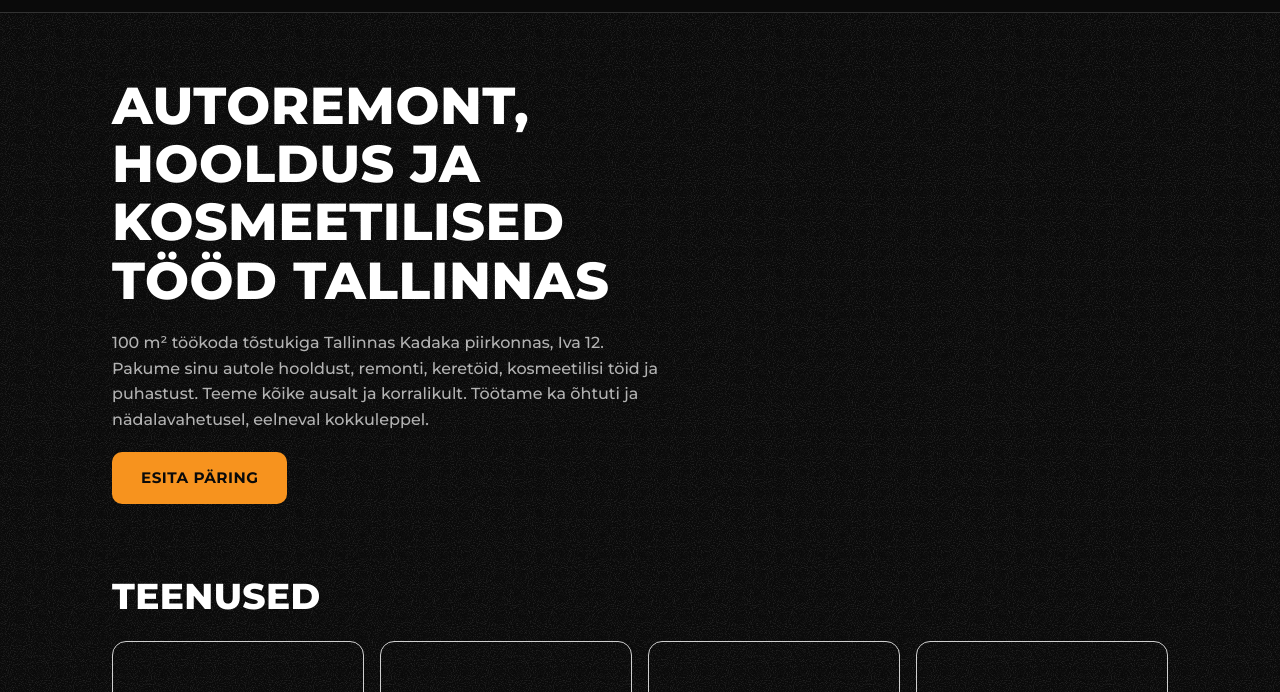
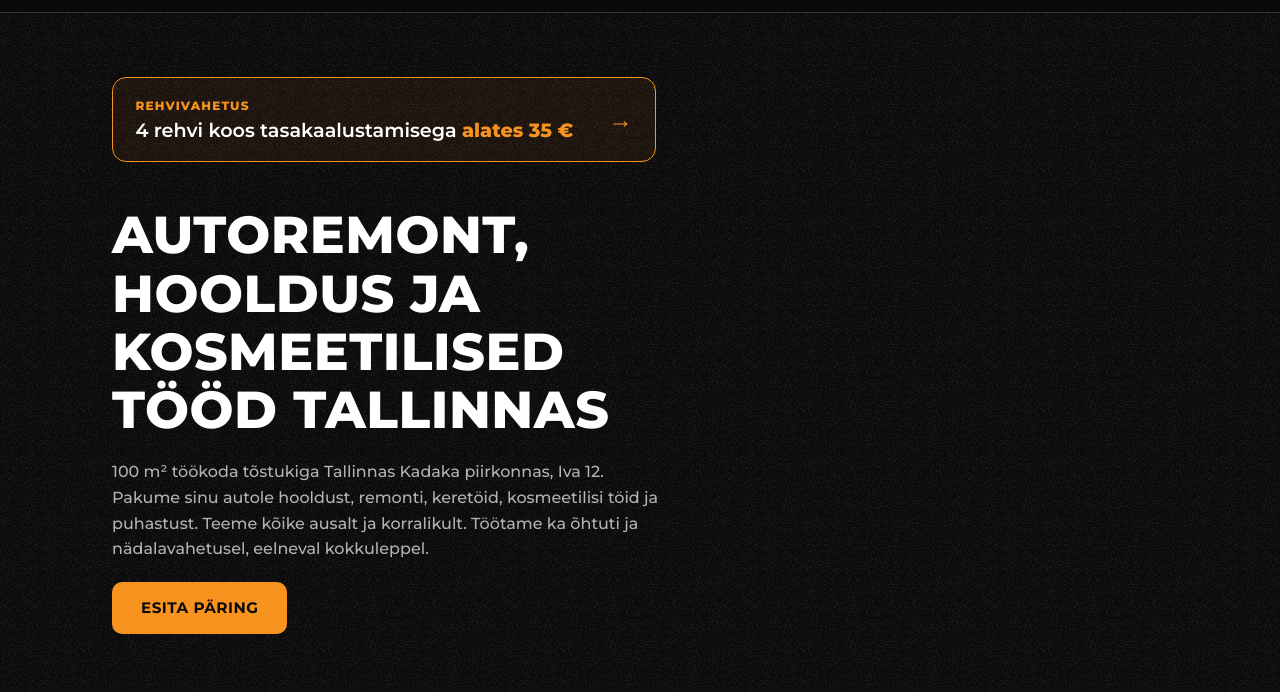
Before and after one commit to josttt17/misfire, a plain HTML site: page public/index.html in a window 1280 px wide. Shown: the part 68-760 px from the top of the page. Drawn offline with Linux system fonts and the light colour scheme.

Commit message:
Homepage: tyre change promo at top of hero
Co-Authored-By: Claude Opus 5.5 <noreply@anthropic.com>
Claude-Session: https://claude.ai/code/session_01QhXVFHsvZBSf3JYLpRG2cG

```diff
--- a/public/css/styles.css
+++ b/public/css/styles.css
@@ -533,3 +533,21 @@ body:has(> .action-bar){ padding-bottom: calc(72px + env(safe-area-inset-bottom,
 .footer-legal a{ color: inherit; text-decoration: underline; text-underline-offset: 2px; }
 .footer-legal a:hover{ color: var(--accent); }
 .legal p .text-link{ font-size: inherit; line-height: inherit; min-height: 0; padding: 0; display: inline; }
+
+/* Homepage hero: tyre-change promo, first thing on the page */
+.hero-promo{
+  display: grid; grid-template-columns: 1fr auto; align-items: center; column-gap: 1rem; row-gap: .2rem;
+  margin: 0 0 1.5rem; padding: 1rem 1.15rem;
+  border: 1.5px solid var(--accent); border-radius: var(--radius-lg);
+  background: rgba(247,147,30,.07); color: var(--text); text-decoration: none;
+  transition: background-color .15s;
+}
+.hero-promo:hover{ background: rgba(247,147,30,.14); }
+.hero-promo-label{ grid-column: 1; color: var(--accent); font-size: .75rem; font-weight: 800; letter-spacing: .1em; text-transform: uppercase; }
+.hero-promo-text{ grid-column: 1; font-size: 1.05rem; font-weight: 600; line-height: 1.35; }
+.hero-promo-text strong{ color: var(--accent); font-weight: 800; white-space: nowrap; }
+.hero-promo-arrow{ grid-column: 2; grid-row: 1 / span 2; color: var(--accent); font-size: 1.5rem; font-weight: 700; }
+@media (min-width: 900px){
+  .hero-promo{ max-width: 34rem; padding: 1.1rem 1.4rem; }
+  .hero-promo-text{ font-size: 1.2rem; }
+}
--- a/public/index.html
+++ b/public/index.html
@@ -21,7 +21,7 @@
 <link rel="preconnect" href="https://fonts.googleapis.com">
 <link rel="preconnect" href="https://fonts.gstatic.com" crossorigin>
 <link href="https://fonts.googleapis.com/css2?family=Montserrat:ital,wght@0,500;0,600;0,700;0,800;1,900&amp;display=swap" rel="stylesheet">
-<link rel="stylesheet" href="/css/styles.css?v=13">
+<link rel="stylesheet" href="/css/styles.css?v=14">
 <script type="application/ld+json">
 {
   "@context": "https://schema.org",
@@ -166,6 +166,11 @@
   <section class="hero">
     <div class="wrap hero-grid">
       <div class="hero-copy">
+        <a class="hero-promo" href="/rehvivahetus">
+          <span class="hero-promo-label">Rehvivahetus</span>
+          <span class="hero-promo-text">4 rehvi koos tasakaalustamisega <strong>alates 35&nbsp;€</strong></span>
+          <span class="hero-promo-arrow" aria-hidden="true">→</span>
+        </a>
         <h1>Autoremont, hooldus ja kosmeetilised tööd Tallinnas</h1>
         <p class="lede">100 m² töökoda tõstukiga Tallinnas Kadaka piirkonnas, Iva 12. Pakume sinu autole hooldust, remonti, keretöid, kosmeetilisi töid ja puhastust. Teeme kõike ausalt ja korralikult. Töötame ka õhtuti ja nädalavahetusel, eelneval kokkuleppel.</p>
         <div class="btn-row">
@@ -196,7 +201,7 @@
       <div class="service-grid">
         <a class="service-card" href="/hinnakiri">
           <h3>Hooldus</h3>
-          <p>Õlivahetus koos õli ja filtriga 85&nbsp;€, rehvivahetus alates 35&nbsp;€.</p>
+          <p>Õlivahetus koos õli ja filtriga 85&nbsp;€, filtrite ja aku vahetus.</p>
           <span class="more">Vaata hinda →</span>
         </a>
         <a class="service-card" href="/hinnakiri">
```
Also changed, not shown: public/404.html (+1 -1 lines), public/hinnakiri.html (+1 -1 lines), public/kontakt.html (+1 -1 lines), public/privaatsus.html (+1 -1 lines), public/rehvivahetus.html (+1 -1 lines), public/tehtud-tood.html (+1 -1 lines), public/tingimused.html (+1 -1 lines).
